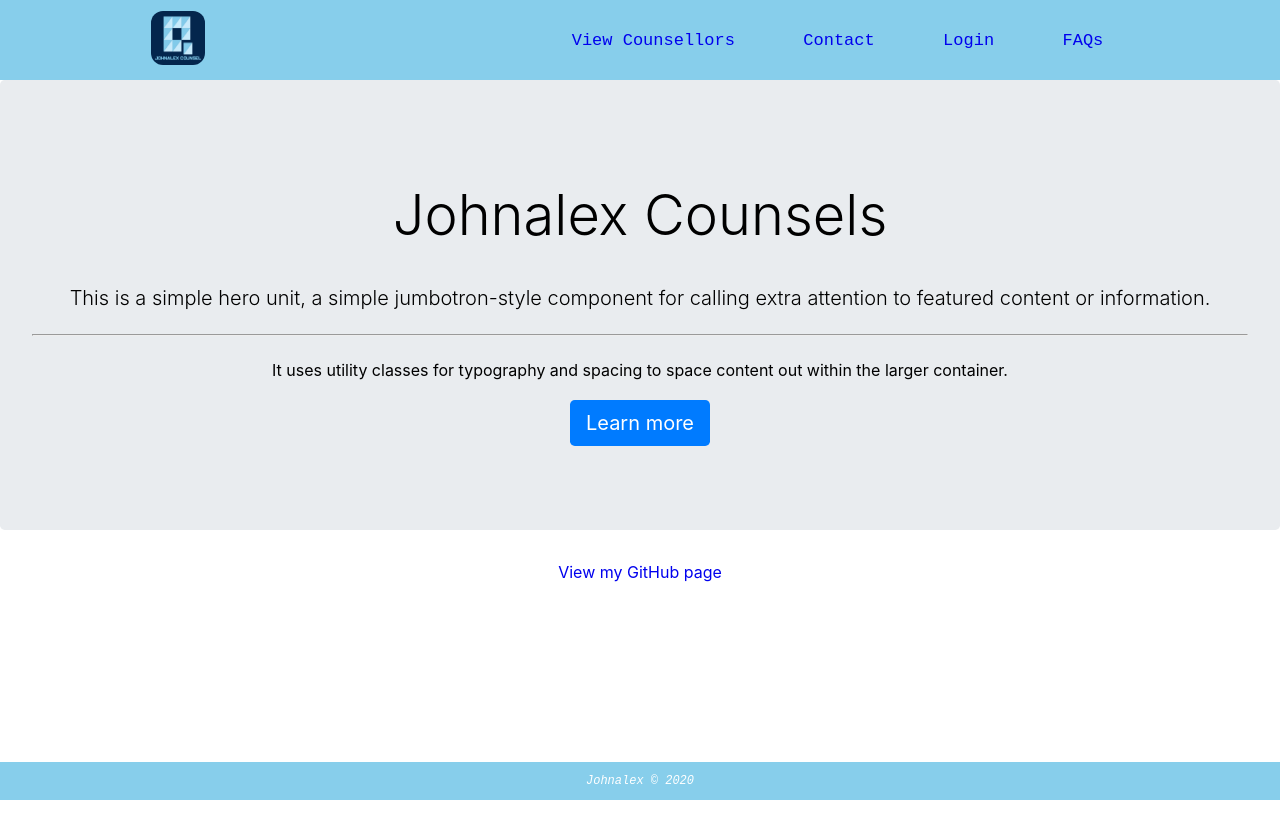
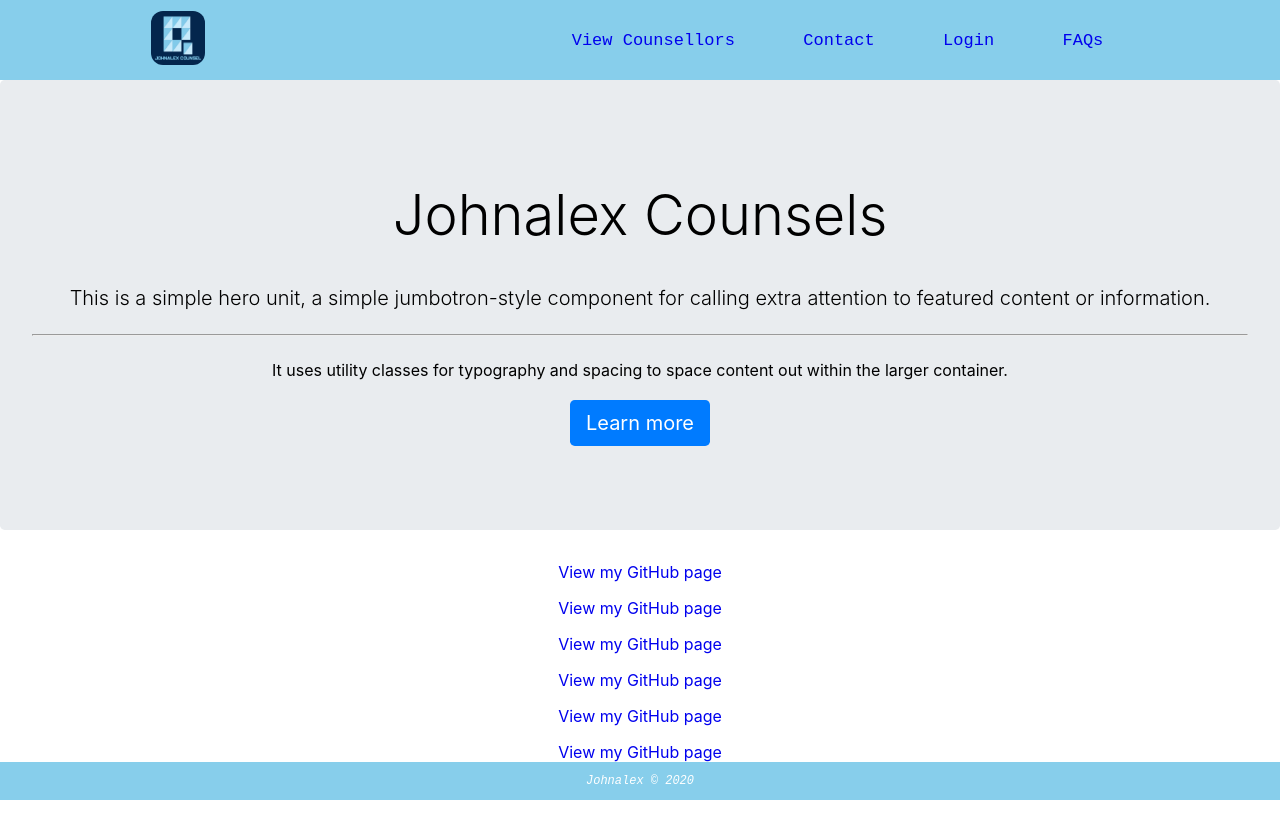
Before and after one commit to Johnalexx/counselling_project, a React (Create React App) app: page / in a window 1280 px wide. Built offline with nearby package versions, Linux system fonts and the light colour scheme.

Commit message:
style update

```diff
--- a/src/counsel.css
+++ b/src/counsel.css
@@ -1,4 +1,5 @@
 nav{
+    overflow: hidden;
     display: flex;
     justify-content: space-around;
     align-items: center;
--- a/src/pages/Index.js
+++ b/src/pages/Index.js
@@ -15,6 +15,12 @@ function Index() {
                     </p>
             </div>
             <p><a href="https://github.com/johnalexx" target="_blank">View my GitHub page</a></p>
+            <p><a href="https://github.com/johnalexx" target="_blank">View my GitHub page</a></p>
+            <p><a href="https://github.com/johnalexx" target="_blank">View my GitHub page</a></p>
+            <p><a href="https://github.com/johnalexx" target="_blank">View my GitHub page</a></p>
+            <p><a href="https://github.com/johnalexx" target="_blank">View my GitHub page</a></p>
+            <p><a href="https://github.com/johnalexx" target="_blank">View my GitHub page</a></p>
+            <p><a href="https://github.com/johnalexx" target="_blank">View my GitHub page</a></p>
         </div>
     )
 }
```
